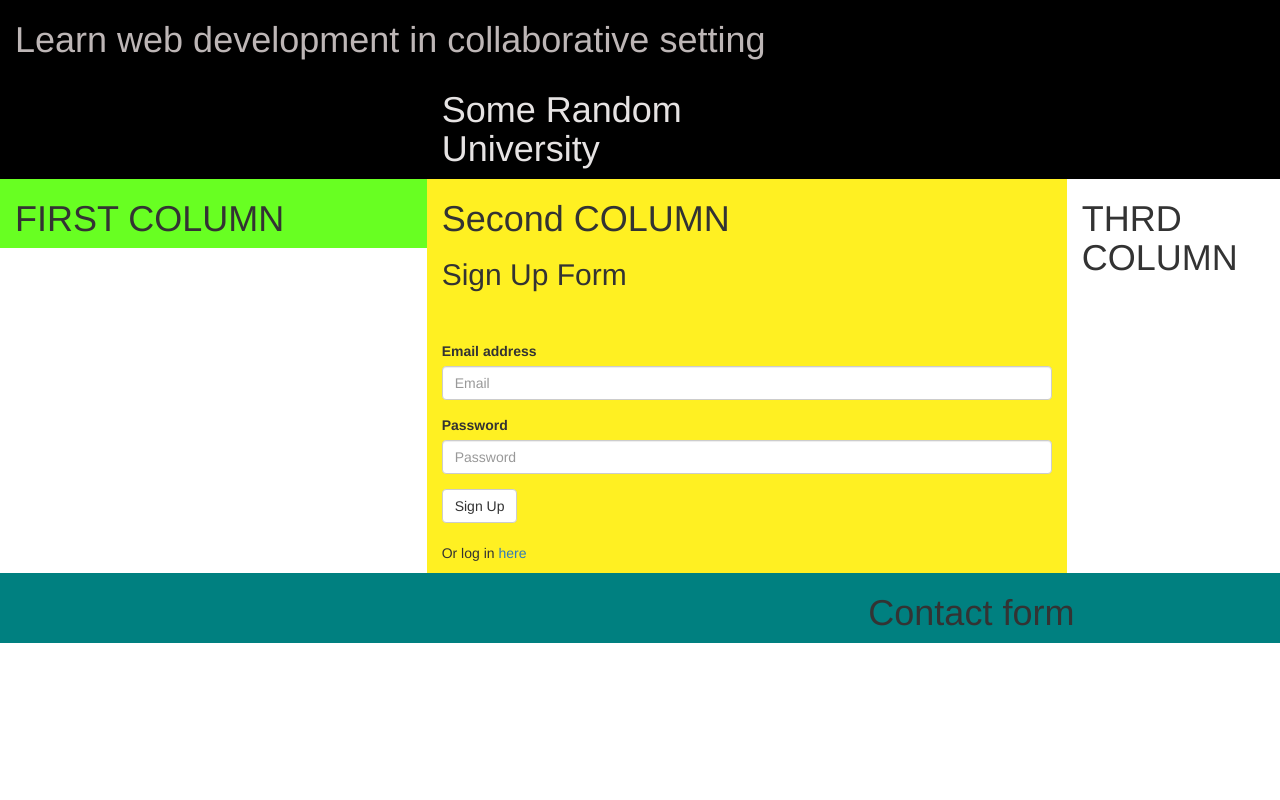
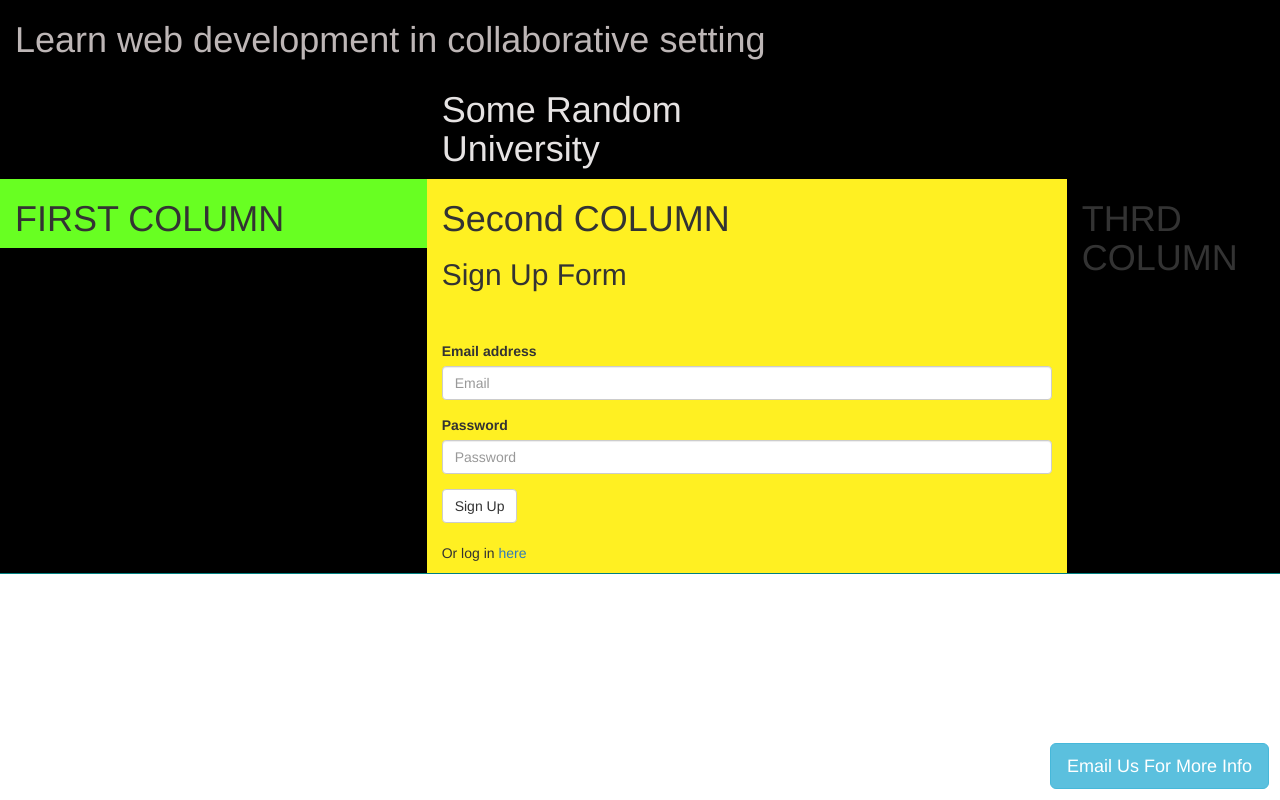
Before and after one commit to larrygamboa/project2, a web app: file public/signup.html in a window 1280 px wide. Run offline with its HTML, style and script files only (its server is not run), Linux system fonts and the light colour scheme; some libraries are stand-ins or nearby versions.

Commit message:
add pop form modal

```diff
--- a/public/signup.html
+++ b/public/signup.html
@@ -80,7 +80,45 @@
       <div class="row footer">
         <div class="col-md-4"></div>
         <div class="col-md-4"></div>
-        <div class="col-md-4"><h1>Contact form</h1></div>
+        <div class="col-md-4">
+          <div class="popup">
+            <div class="container-box rotated">
+                <button type="button" class="btn btn-info btn-lg turned-button" data-toggle="modal" data-target="#myModal">Email Us For More Info</button>
+            </div>
+            <!-- Modal -->
+            <div id="myModal" class="modal fade" role="dialog">
+                <div class="modal-dialog">
+                    <!-- Modal content-->
+                    <div class="modal-content">
+                        <div class="modal-header">
+                            <button type="button" class="close" data-dismiss="modal">&times;</button>
+                            <h4 class="modal-title">Contact us to get more information on Web Development courses</h4>
+                        </div>
+                        <div class="modal-body">
+                            <form role="form" method="post" id="reused_form" >
+                                <p> Send your message in the form below and we will get back to you as early as possible. </p>
+                                <div class="form-group">
+                                    <label for="name"> Name:</label>
+                                    <input type="text" class="form-control" id="name" name="name" required maxlength="50">
+                                </div>
+                                <div class="form-group">
+                                    <label for="email"> Email:</label>
+                                    <input type="email" class="form-control" id="email" name="email" required maxlength="50">
+                                </div>
+                                <div class="form-group">
+                                    <label for="name"> Message:</label>
+                                    <textarea class="form-control" type="textarea" name="message" id="message" placeholder="Your Message Here" maxlength="6000" rows="7"></textarea>
+                                </div>
+                                <button type="submit" class="btn btn-lg btn-success btn-block" id="btnContactUs">Send Message &rarr;</button>
+                            </form>
+                            <div id="success_message" style="width:100%; height:100%; display:none; "> <h3>Sent your message successfully!</h3> </div>
+                            <div id="error_message" style="width:100%; height:100%; display:none; "> <h3>Error</h3> Sorry there was an error sending your form. </div>
+                        </div>
+                    </div>
+                </div>
+            </div>
+        </div>
+        </div>
       </div>
       </div>
 
--- a/public/stylesheets/style.css
+++ b/public/stylesheets/style.css
@@ -31,6 +31,32 @@
 .footer {
   background-color: teal;
 }
+
+/* Popup form styles */
+.container  {
+  height: 100%;
+width: 100%;
+background-color: #000;
+}
+
+.container-box {
+display: inline-block;
+padding: 10px;
+background: rgba(255, 255, 255, .8);
+border: 1px solid #fff;
+position: fixed;
+  bottom: 0;
+  right: 0;
+}
+
+.modal-content {
+background: rgba(255, 255, 255, .7);
+}
+
+.rotated {
+  transform-origin: bottom right;
+}
+
 
 /* <h2>Sign Up Form</h2>
 <form class="signup">
```
